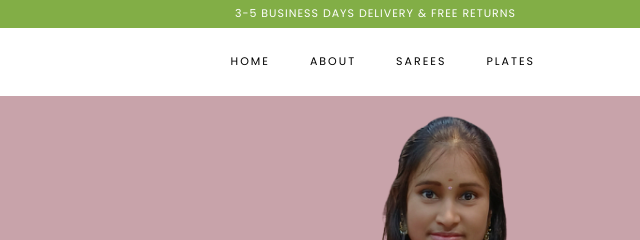
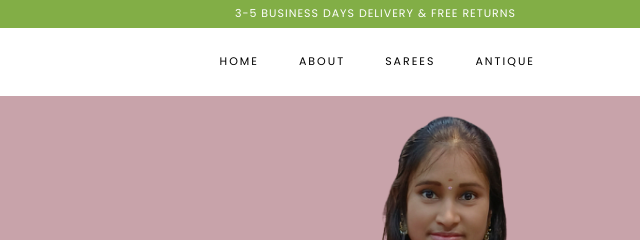
Before and after one commit to prabhun10/demowebsite1, a plain HTML site: page index.html in a window 1280 px wide. Shown: the top 240 px of the page, 640-1280 px from the left. Drawn offline with Linux system fonts and the light colour scheme; files whose address does not match are found by name.

Commit message:
Update index.html

```diff
--- a/index.html
+++ b/index.html
@@ -67,7 +67,7 @@
 	          <li class="nav-item active"><a href="index.html" class="nav-link">Home</a></li>
 	          <li class="nav-item active"><a href="about.html" class="nav-link">About</a></li>
 	           <li class="nav-item active"><a href="sarees.html" class="nav-link">Sarees</a></li>
-	             <li class="nav-item active"><a href="plates.html" class="nav-link">Plates</a></li>
+	             <li class="nav-item active"><a href="plates.html" class="nav-link">Antique</a></li>
 
 	        </ul>
 	      </div>
```
